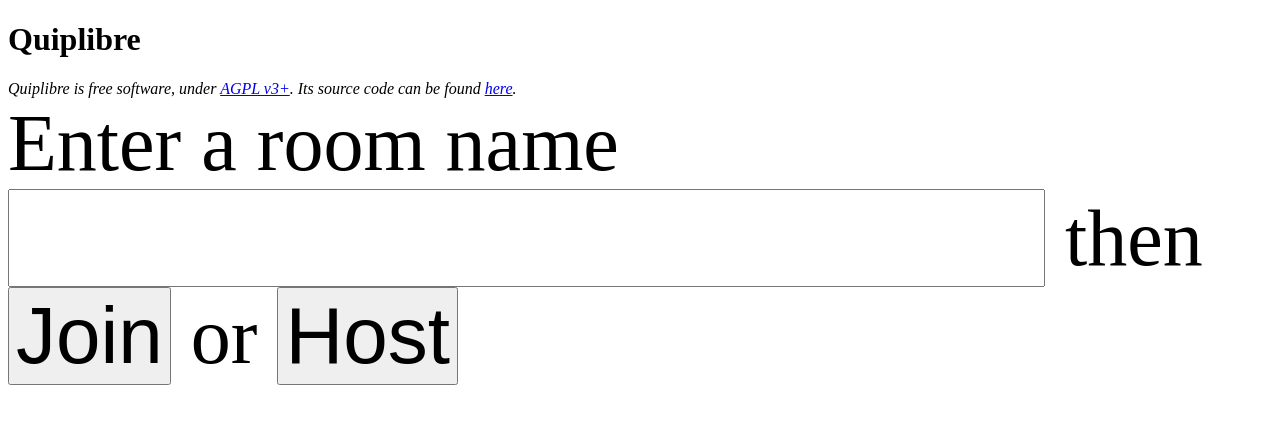
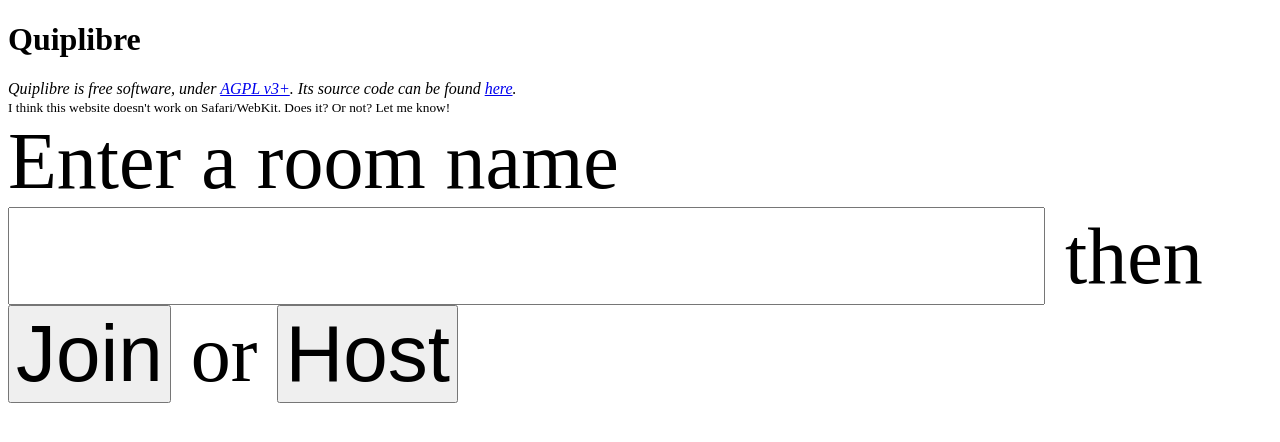
Before and after one commit to wyattscarpenter/quiplibre, a website: page quiplibre.html in a window 1280 px wide. Drawn offline with Linux system fonts and the light colour scheme.

Commit message:
add user-facing note about safari

```diff
--- a/quiplibre.html
+++ b/quiplibre.html
@@ -10,7 +10,7 @@
 </head>
 <body>
 <h1 id="roomname">Quiplibre</h1>
-<div id="attrDiv"><i>Quiplibre is free software, under <a href="license.txt">AGPL v3+</a>. Its source code can be found <a href="https://github.com/wyattscarpenter/quiplibre">here</a>.</i></div>
+<div id="attrDiv"><i>Quiplibre is free software, under <a href="license.txt">AGPL v3+</a>. Its source code can be found <a href="https://github.com/wyattscarpenter/quiplibre">here</a>.</i><br/><small>I think this website doesn't work on Safari/WebKit. Does it? Or not? Let me know!</small></div>
 <div id="nameDiv"></div><div id="pointsDiv"></div>
 <div id="prevDiv"></div>
 <div id="playDiv" style="font-size: 10vh;">
```
